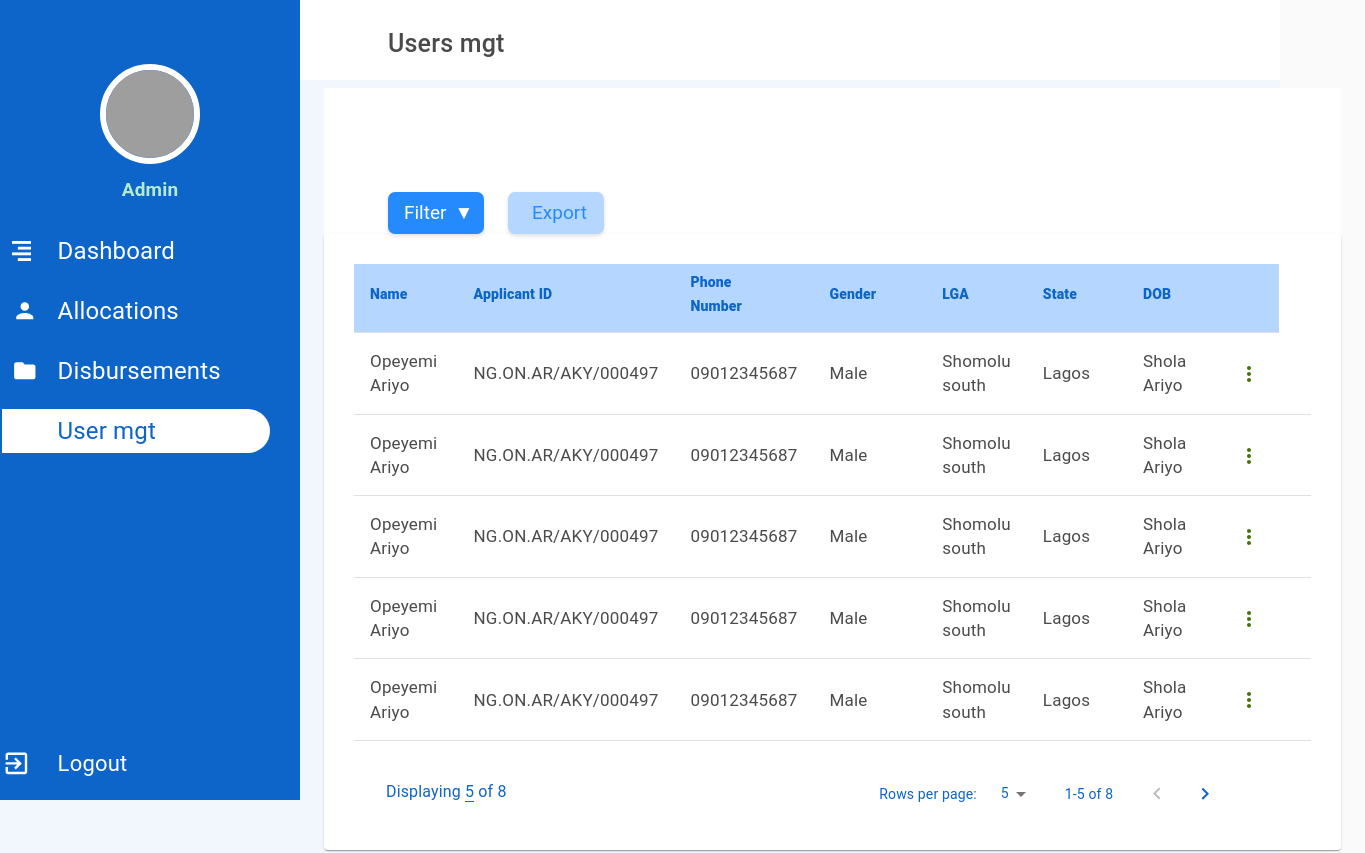
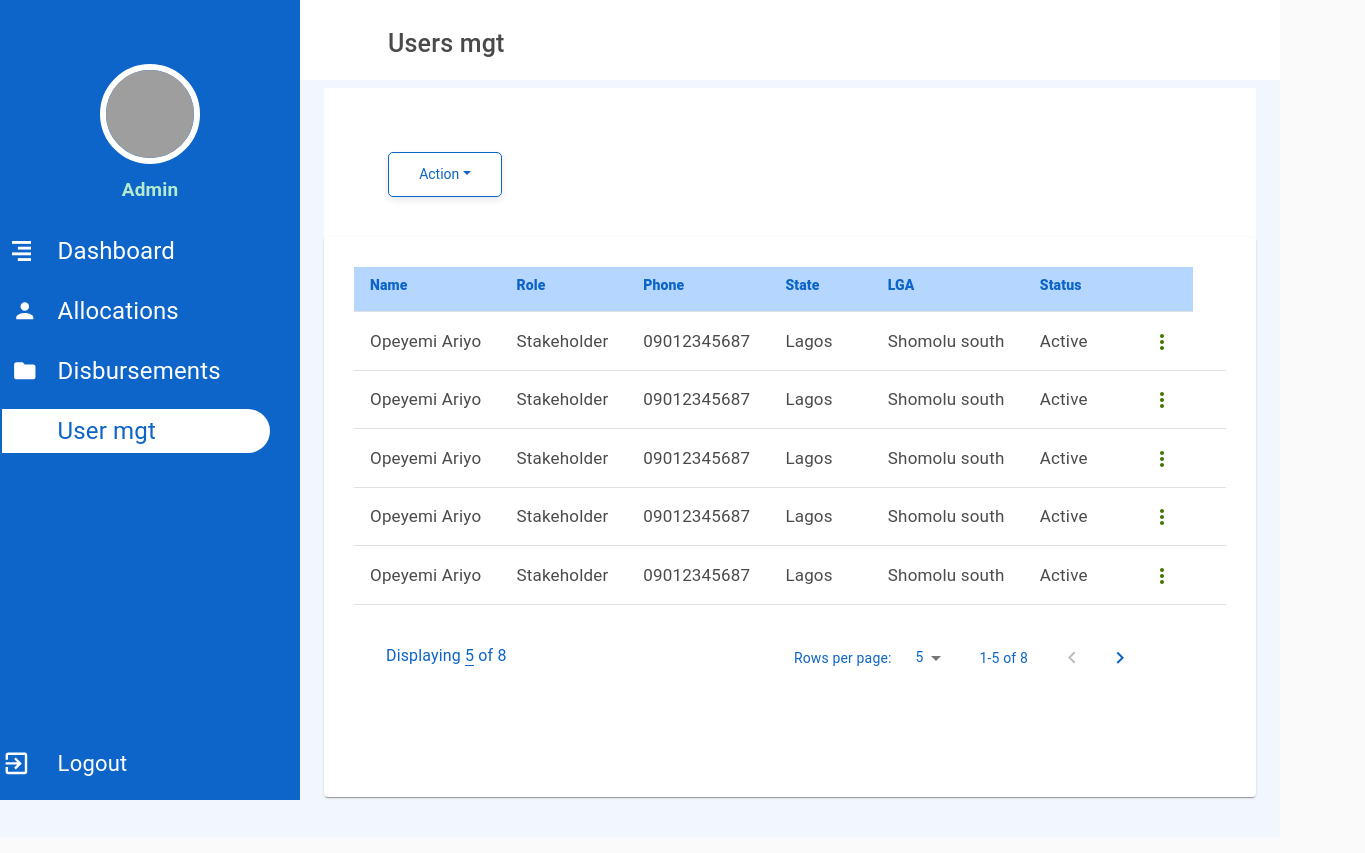
Before and after one commit to sodiqlawal/personal_talent, a React (Create React App) app: page /users in a window 1280 px wide. Shown: the top 853 px of the page, 1365 px wide, since content can reach past the window. Built offline with nearby package versions, Linux system fonts and the light colour scheme; grey boxes are pictures that could not be loaded.

Commit message:
adjusted the user management info and added action button dropdown to the user component

```diff
--- a/src/components/Allocations.jsx
+++ b/src/components/Allocations.jsx
@@ -1,7 +1,7 @@
 import React from "react";
 import DisplayTable from "./Table";
 import { makeStyles, createStyles } from "@material-ui/core/styles";
-import MoreIcon from '@material-ui/icons/MoreVert';
+import MoreIcon from "@material-ui/icons/MoreVert";
 import { Switch, Route, NavLink, useParams } from "react-router-dom";
 // import UserProfileAction from "./UserProfileAction";
 
@@ -11,7 +11,7 @@ const useStyles = makeStyles(theme =>
       display: "flex"
     },
     content: {
-        background: "#ffffff"
+      background: "#ffffff"
     },
     icon: {
       position: "fixed",
@@ -36,6 +36,9 @@ const useStyles = makeStyles(theme =>
       // alignSelf: "center",
       // justifySelf: "center"
     },
+    button: {
+      marginLeft: "4rem"
+    },
     menuButton: {
       marginRight: theme.spacing(2),
       [theme.breakpoints.up("sm")]: {
@@ -47,24 +50,119 @@ const useStyles = makeStyles(theme =>
   })
 );
 
-function createData(id, name, applicantId, phone, gender, lga, state, dob, action) {
+function createData(
+  id,
+  name,
+  applicantId,
+  phone,
+  gender,
+  lga,
+  state,
+  dob,
+  action
+) {
   return { id, name, applicantId, phone, gender, lga, state, dob, action };
 }
 
 const rows = [
-  createData(1, "Opeyemi Ariyo", "NG.ON.AR/AKY/000497", "09012345687", "Male", "Shomolu south", "Lagos", "Shola Ariyo", <MoreIcon style={{color:"#417505"}}/> ),
-  createData(2, "Opeyemi Ariyo",  "NG.ON.AR/AKY/000497","09012345687", "Male", "Shomolu south", "Lagos", "Shola Ariyo", <MoreIcon style={{color:"#417505"}} />),
-  createData(3, "Opeyemi Ariyo",  "NG.ON.AR/AKY/000497","09012345687", "Male", "Shomolu south", "Lagos", "Shola Ariyo", <MoreIcon style={{color:"#417505"}} />),
-  createData(4, "Opeyemi Ariyo",  "NG.ON.AR/AKY/000497","09012345687", "Male", "Shomolu south", "Lagos", "Shola Ariyo", <MoreIcon style={{color:"#417505"}} />),
-  createData(5, "Opeyemi Ariyo",  "NG.ON.AR/AKY/000497","09012345687", "Male", "Shomolu south", "Lagos", "Shola Ariyo", <MoreIcon style={{color:"#417505"}} />),
-  createData(6, "Opeyemi Ariyo",   "NG.ON.AR/AKY/000497","Male","09012345687", "Shomolu south", "Lagos", "Shola Ariyo", <MoreIcon style={{color:"#417505"}} />),
-  createData(7, "Opeyemi Ariyo",  "NG.ON.AR/AKY/000497", "Male","09012345687", "Shomolu south", "Lagos", "Shola Ariyo", <MoreIcon style={{color:"#417505"}} />),
-  createData(8, "Opeyemi Ariyo",  "NG.ON.AR/AKY/000497", "Male","09012345687", "Shomolu south", "Lagos", "Shola Ariyo", <MoreIcon style={{color:"#417505"}} />),
-]
+  createData(
+    1,
+    "Opeyemi Ariyo",
+    "NG.ON.AR/AKY/000497",
+    "09012345687",
+    "Male",
+    "Shomolu south",
+    "Lagos",
+    "Shola Ariyo",
+    <MoreIcon style={{ color: "#417505" }} />
+  ),
+  createData(
+    2,
+    "Opeyemi Ariyo",
+    "NG.ON.AR/AKY/000497",
+    "09012345687",
+    "Male",
+    "Shomolu south",
+    "Lagos",
+    "Shola Ariyo",
+    <MoreIcon style={{ color: "#417505" }} />
+  ),
+  createData(
+    3,
+    "Opeyemi Ariyo",
+    "NG.ON.AR/AKY/000497",
+    "09012345687",
+    "Male",
+    "Shomolu south",
+    "Lagos",
+    "Shola Ariyo",
+    <MoreIcon style={{ color: "#417505" }} />
+  ),
+  createData(
+    4,
+    "Opeyemi Ariyo",
+    "NG.ON.AR/AKY/000497",
+    "09012345687",
+    "Male",
+    "Shomolu south",
+    "Lagos",
+    "Shola Ariyo",
+    <MoreIcon style={{ color: "#417505" }} />
+  ),
+  createData(
+    5,
+    "Opeyemi Ariyo",
+    "NG.ON.AR/AKY/000497",
+    "09012345687",
+    "Male",
+    "Shomolu south",
+    "Lagos",
+    "Shola Ariyo",
+    <MoreIcon style={{ color: "#417505" }} />
+  ),
+  createData(
+    6,
+    "Opeyemi Ariyo",
+    "NG.ON.AR/AKY/000497",
+    "Male",
+    "09012345687",
+    "Shomolu south",
+    "Lagos",
+    "Shola Ariyo",
+    <MoreIcon style={{ color: "#417505" }} />
+  ),
+  createData(
+    7,
+    "Opeyemi Ariyo",
+    "NG.ON.AR/AKY/000497",
+    "Male",
+    "09012345687",
+    "Shomolu south",
+    "Lagos",
+    "Shola Ariyo",
+    <MoreIcon style={{ color: "#417505" }} />
+  ),
+  createData(
+    8,
+    "Opeyemi Ariyo",
+    "NG.ON.AR/AKY/000497",
+    "Male",
+    "09012345687",
+    "Shomolu south",
+    "Lagos",
+    "Shola Ariyo",
+    <MoreIcon style={{ color: "#417505" }} />
+  )
+];
 
 const headCells = [
   { id: "name", numeric: false, disablePadding: true, label: "Name" },
-  { id: "applicantId", numeric: true, disablePadding: false, label: "Applicant ID" },
+  {
+    id: "applicantId",
+    numeric: true,
+    disablePadding: false,
+    label: "Applicant ID"
+  },
   { id: "phone", numeric: true, disablePadding: false, label: "Phone Number" },
   {
     id: "gender",
@@ -78,11 +176,10 @@ const headCells = [
   { id: "action", numeric: false, disablePadding: false, label: "" }
 ];
 
-
-
-
 export default function Allocations() {
   const classes = useStyles();
+  const [showFilter, setShowFilter] = React.useState(false);
+  const displayFilter = () => setShowFilter(prevState => !prevState);
 
   return (
     <div>
@@ -92,6 +189,42 @@ export default function Allocations() {
         <Switch>
           <Route exact path={`/allocations`}>
             <div>
+              <div className={classes.button}>
+                <button
+                  className="btn px-3"
+                  onClick={displayFilter}
+                  style={{
+                    background: "#268AFF",
+                    color: "#ffffff",
+                    fontSize: "19px",
+                    width: "96px",
+                    height: "42px",
+                    borderRadius: "7px",
+                    boxShadow: "0px 2px 4px #00000020",
+                    borderWidth: "0"
+                  }}
+                >
+                  Filter
+                  <span className="ml-2">&#9660;</span>
+                </button>
+                <button
+                  className="btn ml-4 px-4"
+                  style={{
+                    background: "#B5D7FF",
+                    color: "#268AFF",
+                    fontSize: "19px",
+                    width: "96px",
+                    height: "42px",
+                    borderRadius: "7px",
+                    boxShadow: "0px 2px 4px #00000020",
+                    borderWidth: "0",
+                    marginLeft: "2rem"
+                  }}
+                >
+                  Export
+                </button>
+              </div>
+
               <DisplayTable
                 rows={rows}
                 headCells={headCells}
--- a/src/components/Dashboard.jsx
+++ b/src/components/Dashboard.jsx
@@ -13,6 +13,7 @@ import {
   Drawer,
   Hidden
 } from "@material-ui/core";
+import "./css/Home/Home.css"
 import MenuIcon from "@material-ui/icons/Menu";
 import PersonAddIcon from '@material-ui/icons/PersonAdd';
 import FolderIcon from '@material-ui/icons/Folder';
@@ -56,6 +57,7 @@ const useStyles = makeStyles(theme =>
     icon: {
       fontSize: "1.8rem"
     },
+
     menuButton: {
       marginRight: theme.spacing(2),
       [theme.breakpoints.up("sm")]: {
@@ -130,7 +132,7 @@ const props = (props) => {
 const dashboardOptions = [
   [
     <div style={{ fontSize: "24px" }}>Dashboard</div>,
-    <img src={dashboard} alt="dashboard" style={{ color: "white", fontSize: "1.5rem", marginLeft: "10px" }} />,
+    <img src={dashboard} alt="dashboard" style={{ color: "white", fontSize: "1.5rem", marginLeft: "10px" }} id="icon" />,
     "/dashboard"
   ],
   [
--- a/src/components/Disbursements.jsx
+++ b/src/components/Disbursements.jsx
@@ -1,7 +1,7 @@
 import React from "react";
 import DisplayTable from "./Table";
 import { makeStyles, createStyles } from "@material-ui/core/styles";
-import MoreIcon from '@material-ui/icons/MoreVert';
+import MoreIcon from "@material-ui/icons/MoreVert";
 import { Switch, Route, NavLink, useParams } from "react-router-dom";
 // import UserProfileAction from "./UserProfileAction";
 
@@ -23,6 +23,9 @@ const useStyles = makeStyles(theme =>
       borderRadius: "100%",
       boxShadow: "2px 2px 10px #09a23c",
       cursor: "pointer"
+    },
+    button: {
+      marginLeft: "4rem"
     },
     iconcontent: {
       position: "absolute",
@@ -47,24 +50,119 @@ const useStyles = makeStyles(theme =>
   })
 );
 
-function createData(id, name, applicantId, phone, gender, lga, state, dob, action) {
+function createData(
+  id,
+  name,
+  applicantId,
+  phone,
+  gender,
+  lga,
+  state,
+  dob,
+  action
+) {
   return { id, name, applicantId, phone, gender, lga, state, dob, action };
 }
 
 const rows = [
-    createData(1, "Opeyemi Ariyo", "NG.ON.AR/AKY/000497", "09012345687", "Male", "Shomolu south", "Lagos", "Shola Ariyo", <MoreIcon style={{color:"#417505"}}/> ),
-    createData(2, "Opeyemi Ariyo",  "NG.ON.AR/AKY/000497","09012345687", "Male", "Shomolu south", "Lagos", "Shola Ariyo", <MoreIcon style={{color:"#417505"}} />),
-    createData(3, "Opeyemi Ariyo",  "NG.ON.AR/AKY/000497","09012345687", "Male", "Shomolu south", "Lagos", "Shola Ariyo", <MoreIcon style={{color:"#417505"}} />),
-    createData(4, "Opeyemi Ariyo",  "NG.ON.AR/AKY/000497","09012345687", "Male", "Shomolu south", "Lagos", "Shola Ariyo", <MoreIcon style={{color:"#417505"}} />),
-    createData(5, "Opeyemi Ariyo",  "NG.ON.AR/AKY/000497","09012345687", "Male", "Shomolu south", "Lagos", "Shola Ariyo", <MoreIcon style={{color:"#417505"}} />),
-    createData(6, "Opeyemi Ariyo",   "NG.ON.AR/AKY/000497","Male","09012345687", "Shomolu south", "Lagos", "Shola Ariyo", <MoreIcon style={{color:"#417505"}} />),
-    createData(7, "Opeyemi Ariyo",  "NG.ON.AR/AKY/000497", "Male","09012345687", "Shomolu south", "Lagos", "Shola Ariyo", <MoreIcon style={{color:"#417505"}} />),
-    createData(8, "Opeyemi Ariyo",  "NG.ON.AR/AKY/000497", "Male","09012345687", "Shomolu south", "Lagos", "Shola Ariyo", <MoreIcon style={{color:"#417505"}} />),
-  ]
+  createData(
+    1,
+    "Opeyemi Ariyo",
+    "NG.ON.AR/AKY/000497",
+    "09012345687",
+    "Male",
+    "Shomolu south",
+    "Lagos",
+    "Shola Ariyo",
+    <MoreIcon style={{ color: "#417505" }} />
+  ),
+  createData(
+    2,
+    "Opeyemi Ariyo",
+    "NG.ON.AR/AKY/000497",
+    "09012345687",
+    "Male",
+    "Shomolu south",
+    "Lagos",
+    "Shola Ariyo",
+    <MoreIcon style={{ color: "#417505" }} />
+  ),
+  createData(
+    3,
+    "Opeyemi Ariyo",
+    "NG.ON.AR/AKY/000497",
+    "09012345687",
+    "Male",
+    "Shomolu south",
+    "Lagos",
+    "Shola Ariyo",
+    <MoreIcon style={{ color: "#417505" }} />
+  ),
+  createData(
+    4,
+    "Opeyemi Ariyo",
+    "NG.ON.AR/AKY/000497",
+    "09012345687",
+    "Male",
+    "Shomolu south",
+    "Lagos",
+    "Shola Ariyo",
+    <MoreIcon style={{ color: "#417505" }} />
+  ),
+  createData(
+    5,
+    "Opeyemi Ariyo",
+    "NG.ON.AR/AKY/000497",
+    "09012345687",
+    "Male",
+    "Shomolu south",
+    "Lagos",
+    "Shola Ariyo",
+    <MoreIcon style={{ color: "#417505" }} />
+  ),
+  createData(
+    6,
+    "Opeyemi Ariyo",
+    "NG.ON.AR/AKY/000497",
+    "Male",
+    "09012345687",
+    "Shomolu south",
+    "Lagos",
+    "Shola Ariyo",
+    <MoreIcon style={{ color: "#417505" }} />
+  ),
+  createData(
+    7,
+    "Opeyemi Ariyo",
+    "NG.ON.AR/AKY/000497",
+    "Male",
+    "09012345687",
+    "Shomolu south",
+    "Lagos",
+    "Shola Ariyo",
+    <MoreIcon style={{ color: "#417505" }} />
+  ),
+  createData(
+    8,
+    "Opeyemi Ariyo",
+    "NG.ON.AR/AKY/000497",
+    "Male",
+    "09012345687",
+    "Shomolu south",
+    "Lagos",
+    "Shola Ariyo",
+    <MoreIcon style={{ color: "#417505" }} />
+  )
+];
 
 const headCells = [
   { id: "name", numeric: false, disablePadding: true, label: "Name" },
-    { id: "applicantId", numeric: true, disablePadding: false, label: "Applicant ID" },
+  {
+    id: "applicantId",
+    numeric: true,
+    disablePadding: false,
+    label: "Applicant ID"
+  },
   { id: "phone", numeric: true, disablePadding: false, label: "Phone Number" },
   {
     id: "gender",
@@ -78,9 +176,10 @@ const rows = [
   { id: "action", numeric: false, disablePadding: false, label: "" }
 ];
 
-
-export default function Payments() {
+export default function Disbursements() {
   const classes = useStyles();
+  const [showFilter, setShowFilter] = React.useState(false);
+  const displayFilter = () => setShowFilter(prevState => !prevState);
 
   return (
     <div>
@@ -90,6 +189,42 @@ export default function Payments() {
         <Switch>
           <Route exact path={`/disbursements`}>
             <div>
+              <div className={classes.button}>
+                <button
+                  className="btn px-3"
+                  onClick={displayFilter}
+                  style={{
+                    background: "#268AFF",
+                    color: "#ffffff",
+                    fontSize: "19px",
+                    width: "96px",
+                    height: "42px",
+                    borderRadius: "7px",
+                    boxShadow: "0px 2px 4px #00000020",
+                    borderWidth: "0"
+                  }}
+                >
+                  Filter
+                  <span className="ml-2">&#9660;</span>
+                </button>
+                <button
+                  className="btn ml-4 px-4"
+                  style={{
+                    background: "#B5D7FF",
+                    color: "#268AFF",
+                    fontSize: "19px",
+                    width: "96px",
+                    height: "42px",
+                    borderRadius: "7px",
+                    boxShadow: "0px 2px 4px #00000020",
+                    borderWidth: "0",
+                    marginLeft: "2rem"
+                  }}
+                >
+                  Export
+                </button>
+              </div>
+
               <DisplayTable
                 rows={rows}
                 headCells={headCells}
--- a/src/components/Table.jsx
+++ b/src/components/Table.jsx
@@ -77,9 +77,6 @@ const useStyles = makeStyles(theme => ({
     display: "flex",
     alignItems: "center"
   },
-  button: {
-    marginLeft: "4rem"
-  },
 
   bottomRowDisplay:{
     marginTop: "2.5rem",
@@ -114,9 +111,6 @@ export default function EnhancedTable(props) {
   const [selected, setSelected] = React.useState([]);
   const [page, setPage] = React.useState(0);
   const [rowsPerPage, setRowsPerPage] = React.useState(5);
-  const [showFilter, setShowFilter] = React.useState(false);
-
-  const displayFilter = () => setShowFilter(prevState => !prevState);
 
   const handleRequestSort = (event, property) => {
     const isAsc = orderBy === property && order === "asc";
@@ -170,41 +164,6 @@ export default function EnhancedTable(props) {
 
   return (
     <div className={classes.root}>
-      <div className={classes.button}>
-        <button
-          className="btn px-3"
-          onClick={displayFilter}
-          style={{
-            background: "#268AFF",
-            color: "#ffffff",
-            fontSize: "19px",
-            width: "96px",
-            height: "42px",
-            borderRadius: "7px",
-            boxShadow: "0px 2px 4px #00000020",
-            borderWidth:"0",
-          }}
-        >
-          Filter
-          <span className="ml-2">&#9660;</span>
-        </button>
-        <button
-          className="btn ml-4 px-4"
-          style={{
-            background: "#B5D7FF",
-            color: "#268AFF",
-            fontSize: "19px",
-            width: "96px",
-            height: "42px",
-            borderRadius: "7px",
-            boxShadow: "0px 2px 4px #00000020",
-            borderWidth:"0",
-            marginLeft:"2rem"
-          }}
-        >
-          Export
-        </button>
-      </div>
       {/* {showFilter && <FilterShow />} */}
       <Paper
         className={classes.paper}
@@ -271,7 +230,7 @@ export default function EnhancedTable(props) {
                             key={ind}
                             style={{ color:"#4B4B4B", fontSize: "17px" }}
                           >
-                            {val === "Active" ? (
+                            {/* {val === "Active" ? (
                               <div
                                 style={{
                                   backgroundColor: "#09a23c",
@@ -283,7 +242,9 @@ export default function EnhancedTable(props) {
                               >
                                 Active
                               </div>
-                            ) : val === "Deactivated" ? (
+                            ) */}
+                             {/* : */}
+                             { val === "Deactivated" ? (
                               <div
                                 style={{
                                   backgroundColor: "#de1325",
--- a/src/components/User.jsx
+++ b/src/components/User.jsx
@@ -1,5 +1,6 @@
 import React from "react";
 import DisplayTable from "./Table";
+import UserAction from './UserAction'
 import { makeStyles, createStyles } from "@material-ui/core/styles";
 import MoreIcon from '@material-ui/icons/MoreVert';
 import { Switch, Route, NavLink, useParams } from "react-router-dom";
@@ -24,6 +25,9 @@ const useStyles = makeStyles(theme =>
       boxShadow: "2px 2px 10px #09a23c",
       cursor: "pointer"
     },
+    button: {
+        marginLeft: "4rem"
+      },
     iconcontent: {
       position: "absolute",
       right: "50%",
@@ -47,34 +51,33 @@ const useStyles = makeStyles(theme =>
   })
 );
 
-function createData(id, name, applicantId, phone, gender, lga, state, dob, action) {
-  return { id, name, applicantId, phone, gender, lga, state, dob, action };
+function createData(id, name, role, phone, state, lga, status,action) {
+  return { id, name, role, phone, state, lga, status,action };
 }
 
 const rows = [
-  createData(1, "Opeyemi Ariyo", "NG.ON.AR/AKY/000497", "09012345687", "Male", "Shomolu south", "Lagos", "Shola Ariyo", <MoreIcon style={{color:"#417505"}}/> ),
-  createData(2, "Opeyemi Ariyo",  "NG.ON.AR/AKY/000497","09012345687", "Male", "Shomolu south", "Lagos", "Shola Ariyo", <MoreIcon style={{color:"#417505"}} />),
-  createData(3, "Opeyemi Ariyo",  "NG.ON.AR/AKY/000497","09012345687", "Male", "Shomolu south", "Lagos", "Shola Ariyo", <MoreIcon style={{color:"#417505"}} />),
-  createData(4, "Opeyemi Ariyo",  "NG.ON.AR/AKY/000497","09012345687", "Male", "Shomolu south", "Lagos", "Shola Ariyo", <MoreIcon style={{color:"#417505"}} />),
-  createData(5, "Opeyemi Ariyo",  "NG.ON.AR/AKY/000497","09012345687", "Male", "Shomolu south", "Lagos", "Shola Ariyo", <MoreIcon style={{color:"#417505"}} />),
-  createData(6, "Opeyemi Ariyo",   "NG.ON.AR/AKY/000497","Male","09012345687", "Shomolu south", "Lagos", "Shola Ariyo", <MoreIcon style={{color:"#417505"}} />),
-  createData(7, "Opeyemi Ariyo",  "NG.ON.AR/AKY/000497", "Male","09012345687", "Shomolu south", "Lagos", "Shola Ariyo", <MoreIcon style={{color:"#417505"}} />),
-  createData(8, "Opeyemi Ariyo",  "NG.ON.AR/AKY/000497", "Male","09012345687", "Shomolu south", "Lagos", "Shola Ariyo", <MoreIcon style={{color:"#417505"}} />),
+  createData(1, "Opeyemi Ariyo", "Stakeholder", "09012345687", "Lagos",  "Shomolu south","Active", <MoreIcon style={{color:"#417505"}}/> ),
+  createData(2, "Opeyemi Ariyo",  "Stakeholder","09012345687", "Lagos",  "Shomolu south","Active", <MoreIcon style={{color:"#417505"}} />),
+  createData(3, "Opeyemi Ariyo",  "Stakeholder","09012345687", "Lagos",  "Shomolu south","Active", <MoreIcon style={{color:"#417505"}} />),
+  createData(4, "Opeyemi Ariyo",  "Stakeholder","09012345687", "Lagos",  "Shomolu south","Active", <MoreIcon style={{color:"#417505"}} />),
+  createData(5, "Opeyemi Ariyo",  "Stakeholder","09012345687", "Lagos",  "Shomolu south","Active", <MoreIcon style={{color:"#417505"}} />),
+  createData(6, "Opeyemi Ariyo",   "Stakeholder","09012345687", "Lagos", "Shomolu south", "Active", <MoreIcon style={{color:"#417505"}} />),
+  createData(7, "Opeyemi Ariyo",  "Stakeholder", "09012345687", "Lagos", "Shomolu south", "Active", <MoreIcon style={{color:"#417505"}} />),
+  createData(8, "Opeyemi Ariyo",  "Stakeholder", "09012345687", "Lagos", "Shomolu south", "Active", <MoreIcon style={{color:"#417505"}} />),
 ]
 
 const headCells = [
   { id: "name", numeric: false, disablePadding: true, label: "Name" },
-  { id: "applicantId", numeric: true, disablePadding: false, label: "Applicant ID" },
-  { id: "phone", numeric: true, disablePadding: false, label: "Phone Number" },
+  { id: "role", numeric: true, disablePadding: false, label: "Role" },
+  { id: "phone", numeric: true, disablePadding: false, label: "Phone" },
   {
-    id: "gender",
+    id: "state",
     numeric: false,
     disablePadding: false,
-    label: "Gender"
+    label: "State"
   },
   { id: "lga", numeric: false, disablePadding: false, label: "LGA" },
-  { id: "state", numeric: false, disablePadding: false, label: "State" },
-  { id: "dob", numeric: false, disablePadding: false, label: "DOB" },
+  { id: "status", numeric: false, disablePadding: false, label: "Status" },
   { id: "action", numeric: false, disablePadding: false, label: "" }
 ];
 
@@ -92,6 +95,11 @@ export default function Users() {
         <Switch>
           <Route exact path={`/users`}>
             <div>
+
+            <div className={classes.button}>
+                <UserAction />
+            </div>
+
               <DisplayTable
                 rows={rows}
                 headCells={headCells}
--- /dev/null
+++ b/src/components/UserAction.jsx
@@ -0,0 +1,42 @@
+import React, { useState } from "react";
+import {
+  Dropdown,
+  DropdownToggle,
+  DropdownMenu,
+  DropdownItem
+} from "reactstrap";
+
+const UserAction = props => {
+  const [dropdownOpen, setDropdownOpen] = useState(false);
+
+  const toggle = () => setDropdownOpen(prevState => !prevState);
+
+  return (
+    <Dropdown isOpen={dropdownOpen} toggle={toggle}>
+      <DropdownToggle
+        caret
+        style={{
+          border: "1px solid #0D64C9",
+          borderRadius: "5px",
+          color: "#0D64C9",
+          fontSize: "14px",
+          boxShadow: "0px 3px 6px #2C28281C",
+          background:"#FFFFFF",
+          width:"114px",
+          height:"45px"
+        }}
+      >
+        Action
+      </DropdownToggle>
+      <DropdownMenu
+        style={{ background: "#FFFFFF", fontSize: "12px", color: "#000000" }}
+      >
+        <DropdownItem>Add new user</DropdownItem>
+        <DropdownItem>Export all data</DropdownItem>
+        <DropdownItem>Export visible</DropdownItem>
+      </DropdownMenu>
+    </Dropdown>
+  );
+};
+
+export default UserAction;
--- a/src/components/css/Home/Home.css
+++ b/src/components/css/Home/Home.css
@@ -176,6 +176,7 @@
 @media (max-width: 576px) {
   .Home .about .about-right {
     width: 100%;
+    padding: 1rem 1rem 2rem 1rem;
   }
 }
 
@@ -559,4 +560,9 @@
   -webkit-box-shadow: 0px 3px 6px #00000029;
           box-shadow: 0px 3px 6px #00000029;
 }
+
+.icon:active {
+  background-color: yellow;
+  position: fixed;
+}
 /*# sourceMappingURL=Home.css.map */
```
Also changed, not shown: src/components/css/Home/Home.scss (+10 -0 lines), 1 other file (tests, documents, lock files or other folders). Lines whose indentation alone changed are shown as unchanged.
